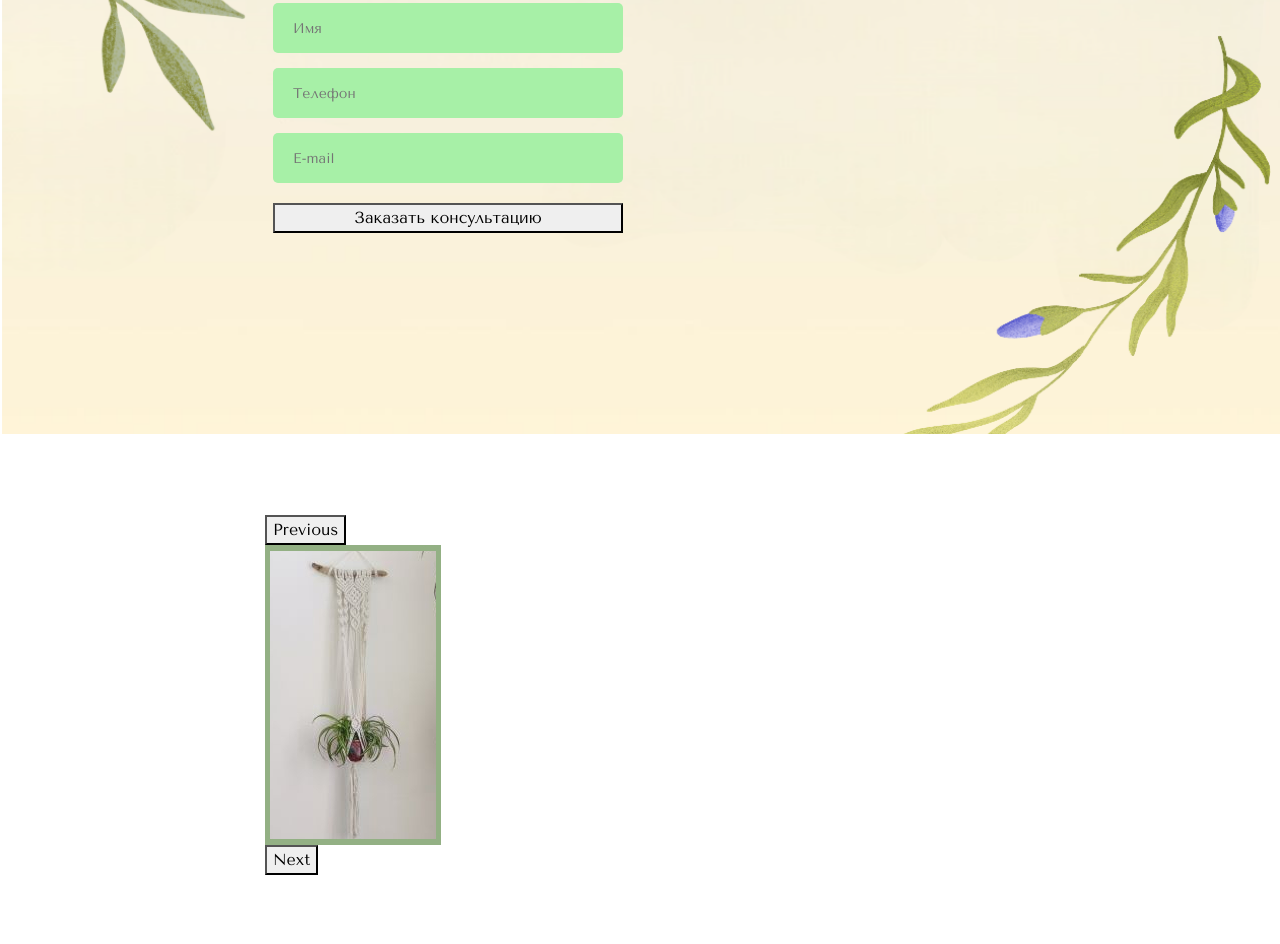
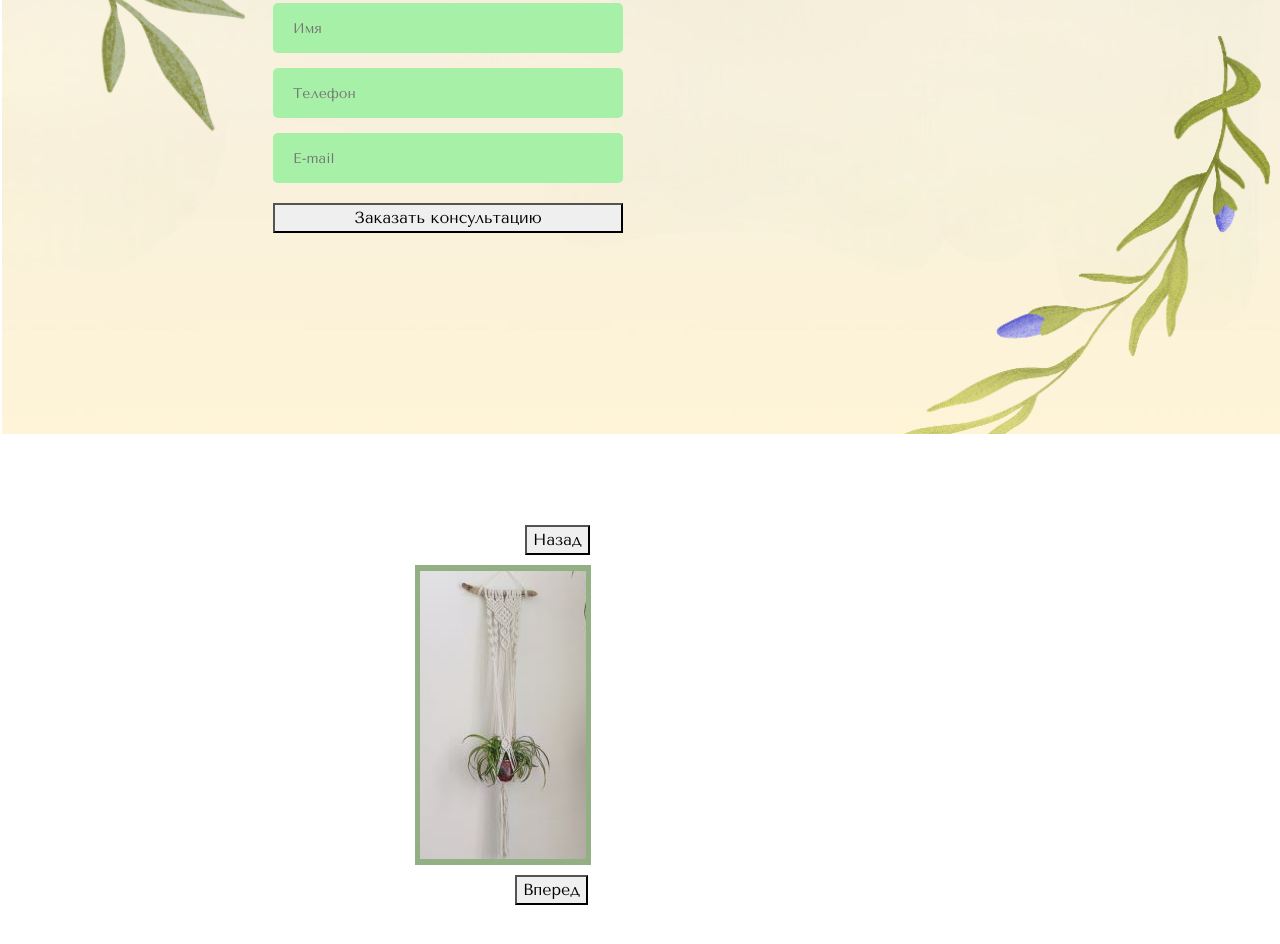
Before and after one commit to klluni/Bam_macrame, a website: page src/index.html in a window 1280 px wide. Shown: the part 1742-2686 px from the top of the page. Drawn offline with nearby package versions, Linux system fonts and the light colour scheme.

Commit message:
add slader

```diff
--- a/src/js/script.js
+++ b/src/js/script.js
@@ -1,3 +1,17 @@
 $(document).ready(function() {
-    $('.carousel__inner').slick();
+    $('.carousel__inner').slick({
+        speed: 1500,
+        adaptiveHeight: true,
+        prevArrow: '<button type="button" class="slick-prev">Назад</button>',
+        nextArrow: '<button type="button" class="slick-next">Вперед</button>',
+        responsive: [
+            {
+            breakpoint: 992,
+            settings: {
+                dots: true,
+                arrows: false
+            }
+        }
+    ]
+    });
 });
--- a/src/sass/blocks/_carousel.scss
+++ b/src/sass/blocks/_carousel.scss
@@ -2,7 +2,14 @@
 .carousel {
     padding: 81px 0;
     &__inner {
-        width: 750px;
+        position: relative;
+        width: 450px;
         margin: 0 auto;
     }
+.slick-prev {
+    margin: 10px 110px;
 }
+.slick-next {
+    margin: 10px 100px;
+}
+}
--- a/src/sass/blocks/_promo.scss
+++ b/src/sass/blocks/_promo.scss
@@ -16,7 +16,7 @@
     &__header {
         color: vars.$main-color;
         font-size: 42px;
-        font-weight: 700;
+        font-weight: 500;
         text-transform: uppercase;
         line-height: 42px;
     }
--- a/src/sass/style.scss
+++ b/src/sass/style.scss
@@ -7,6 +7,7 @@
 @use 'blocks/forms' as forms;
 @use 'blocks/carousel' as car;
 @import url('https://fonts.googleapis.com/css2?family=Tenor+Sans:wght@400&display=swap');
+@import url('https://fonts.googleapis.com/css2?family=Great+Vibes&display=swap');
 * {
     // Используем Tenor Sans по умолчанию
     font-family: vars.$tenor-sans-font-family;
```
Also changed, not shown: src/css/style.min.css, src/sass/blocks/_header.scss (line endings or trailing spaces).
